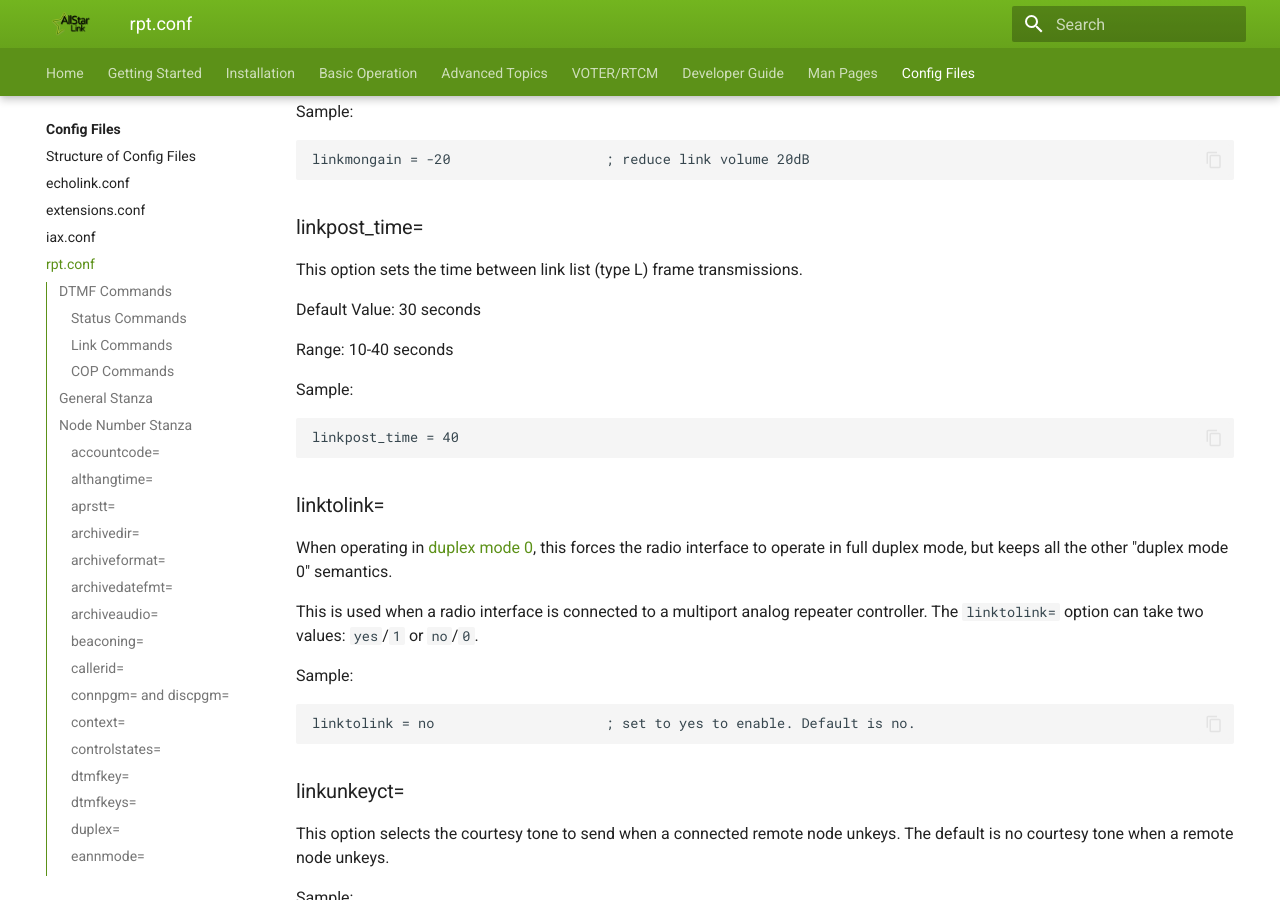
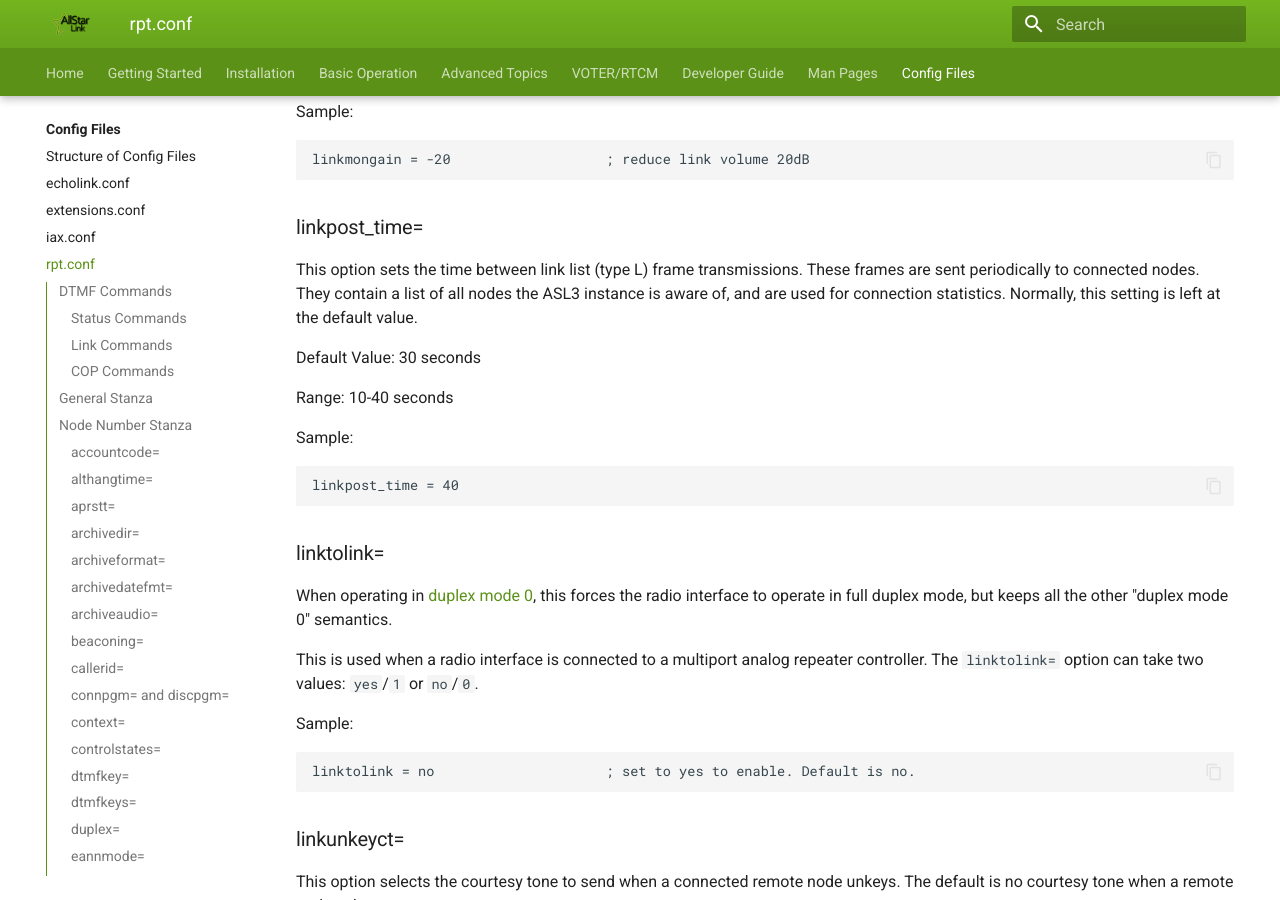
Before and after one commit to AllStarLink/ASL3-Manual, an MkDocs documentation site: the page built from docs/config/rpt_conf.md, in a window 1280 px wide and 900 px high, scrolled down 20054 px. Built offline with MkDocs 1.6.1 and Material for MkDocs 9.7.7, drawn with Linux system fonts in a browser that asks for light colours.

Commit message:
Clarify linkpost_time option description
Added clarification about default value for linkpost_time.

````diff
--- a/docs/config/rpt_conf.md
+++ b/docs/config/rpt_conf.md
@@ -727,7 +727,7 @@ linkmongain = -20                   ; reduce link volume 20dB
 ```
 
 ### linkpost_time=
-This option sets the time between link list (type L) frame transmissions.
+This option sets the time between link list (type L) frame transmissions. These frames are sent periodically to connected nodes. They contain a list of all nodes the ASL3 instance is aware of, and are used for connection statistics. Normally, this setting is left at the default value.
 
 Default Value: 30 seconds
 
````
